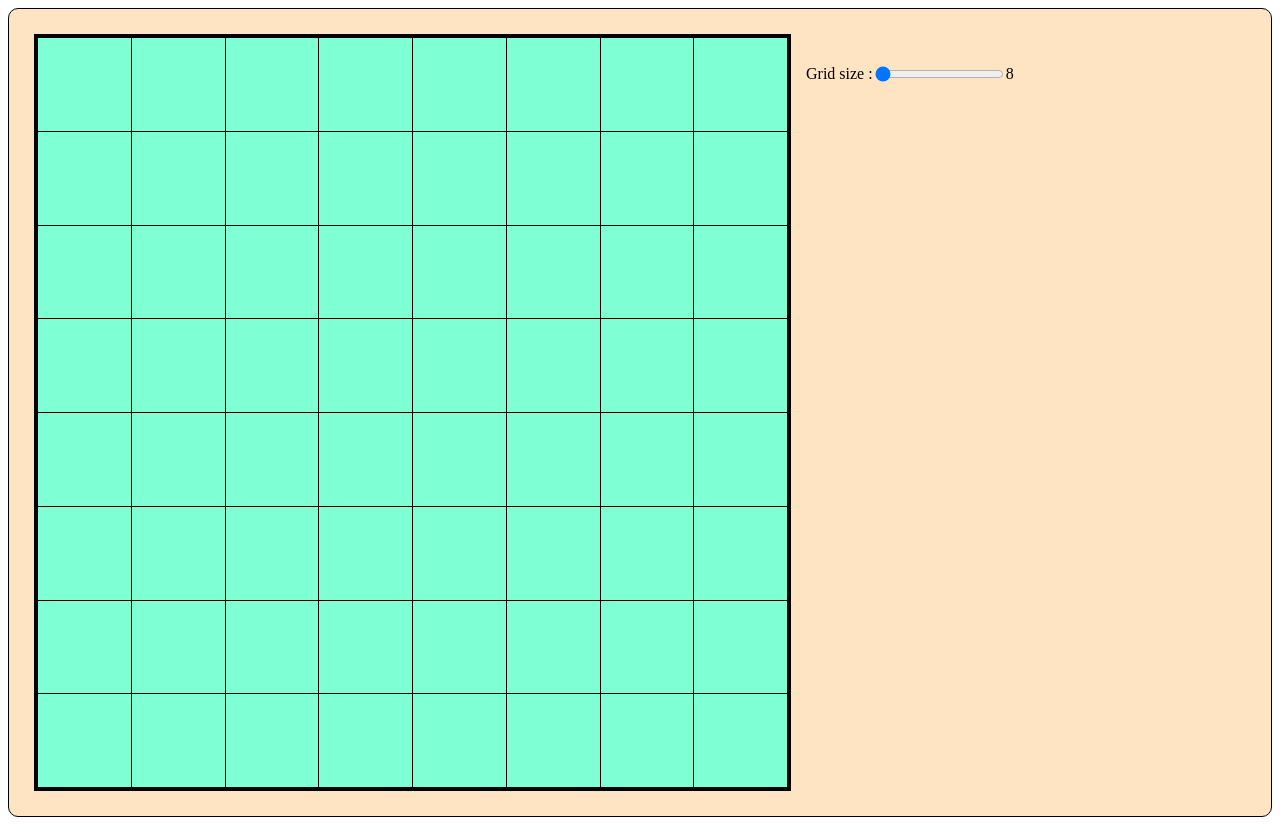
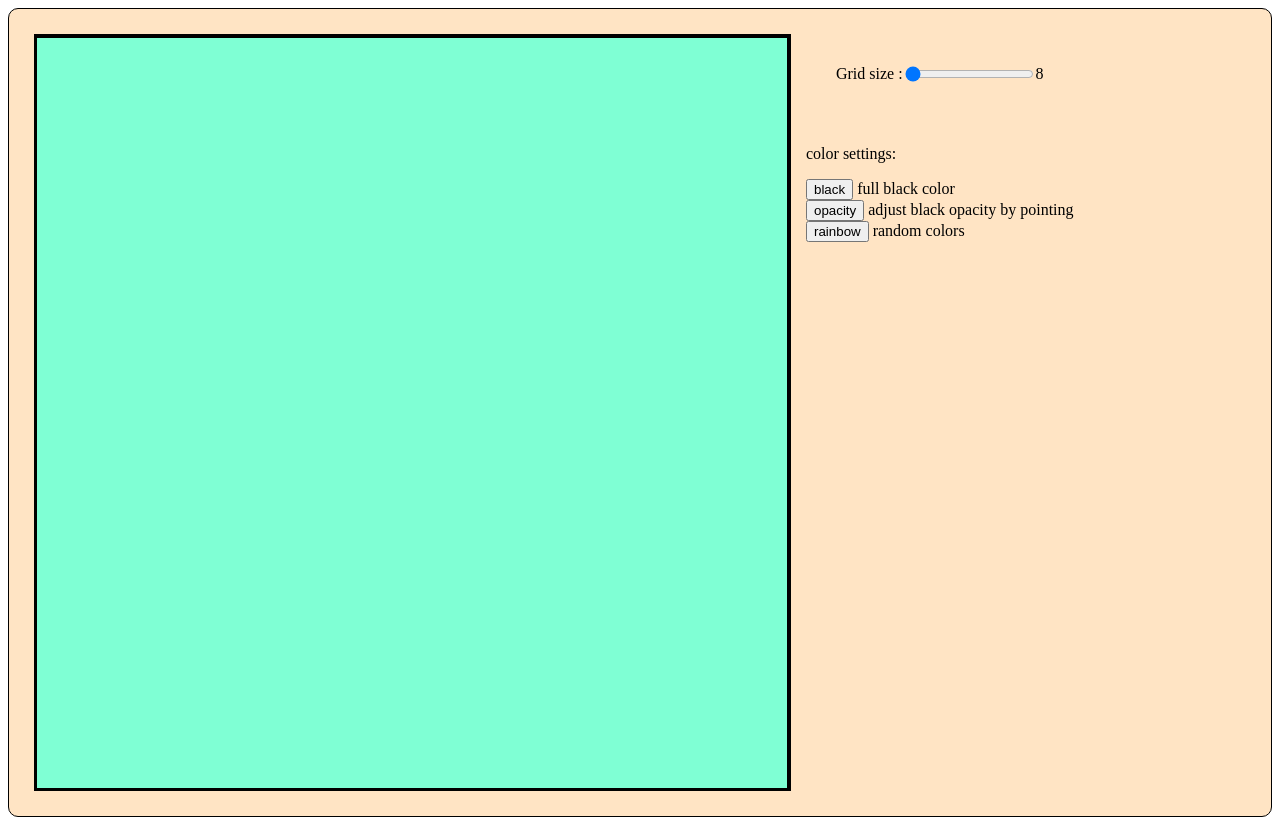
Before and after one commit to Mitrandir666/Etch-A-Sketch, a plain HTML site: page index.html in a window 1280 px wide. Drawn offline with Linux system fonts and the light colour scheme.

Commit message:
creating button with drawing functions - black, oapcity, rainbow

```diff
--- a/index.html
+++ b/index.html
@@ -17,6 +17,22 @@
                     <input id = "slider" type = "range" min = "8" max = "100" value = "8" name = "slider"/>
                     <label id = "sliderValue" for = "slider">8</label>
                 </div>
+                <div id="buttonsContainer">
+                    <p>color settings:</p>
+                    <div id="blackButtonContainer">
+                        <button id ="blackColorButton" name="blackColorButton">black</button>
+                        <label for="blackColorButton">full black color</label>
+                    </div>
+                    <div id="opacityBlackColorButtonContainer">
+                        <button id ="opacityBlackColorButton" name="opacityBlackColorButton">opacity</button>
+                        <label for="opacityBlackColorButton">adjust black opacity by pointing</label>
+                    </div>
+                    <div id="rainbowColorButtonContainer">
+                        <button id ="rainbowColorButton" name="rainbowColorButton">rainbow</button>
+                        <label for="rainbowColorButton">random colors</label>
+                    </div>
+
+                </div>
             </div>
         </div>
     </div>
--- a/script.js
+++ b/script.js
@@ -5,6 +5,10 @@ const gridField = document.querySelector("#gridField");
 const settingsField = document.querySelector("#settingsField");
 const slider = document.querySelector('#slider');
 const sliderValue = document.querySelector('#sliderValue');
+const blackColorButton = document.querySelector('#blackColorButton');
+const opacityBlackColorButton = document.querySelector('#opacityBlackColorButton');
+const rainbowColorButton = document.querySelector('#rainbowColorButton');
+
 
 
 slider.addEventListener('input', setGrid);
@@ -12,10 +16,6 @@ slider.addEventListener('input', setGrid);
 setGrid();
 makeGrid();
 
-
-//tutaj sprobuje zmianiac kolor tla na razie bez zadnej funkcji
-
-//znalazlem "hasPointerCapture() method w mdm" oraz "pointerCapture"
 
 
 function setGrid(){//funkcja ustawia i wyswietla wartosc suwaka oraz aktualizuje wartosc zmiennej gridResolution
@@ -30,27 +30,46 @@ function makeGrid(){
     for (let i=1; i<= gridResolution; i++){// tworzy poziome kontenery dla pojedynczych komorek
         let gridRow = document.createElement("div");
         gridRow.classList.add("gridRow");
-        gridRow.style.height = (containerSize / gridResolution)-1 + "px";
-        gridRow.style.borderBottom = "1px solid black";
+        gridRow.style.height = (containerSize / gridResolution) + "px";
+
         gridRow.style.display = "flex";
         gridField.appendChild(gridRow);
 
         for (let j=1; j<=gridResolution; j++){// tworzy pojedyncze komorki w poziomych kontenerach
             let singleCell = document.createElement("div");
             singleCell.classList.add("singleCell");
-            singleCell.style.height = (containerSize / gridResolution) - 1 + "px";
-            singleCell.style.width = (containerSize / gridResolution) - 1 + "px";
-            singleCell.style.borderLeft = "1px solid black";
+            singleCell.style.height = (containerSize / gridResolution) + "px";
+            singleCell.style.width = (containerSize / gridResolution) + "px";
+
             gridRow.appendChild(singleCell);
 
-            //dodanie zmiany koloru tla po najechaniu kurosorem myszy na czarny
-            let opacity = 0.1;
-            singleCell.addEventListener('mouseenter', function(){
-                opacity+=0.1;
-                opacity = Math.min(1, opacity);//ograniczenie opacity do 1
-                singleCell.style.backgroundColor = `rgba(0,0,0,${opacity})`;
-                console.log(opacity);
-            });
+                //rysowanie tylko zwyklego czarnego tracka:
+                blackColorButton.addEventListener('click', function(){
+                    singleCell.addEventListener('mouseenter', function(){
+                        singleCell.style.backgroundColor = "black";
+                    });
+                });
+
+                //rysowanie czarnego tracka z opacity
+                opacityBlackColorButton.addEventListener('click', function(){
+                  let opacity = 0.0;
+                    singleCell.addEventListener('mouseenter', function(){
+                        opacity+=0.1;
+                        opacity = Math.min(1, opacity);//ograniczenie opacity do 1
+                        singleCell.style.backgroundColor = `rgba(0,0,0,${opacity})`;
+                    });
+                });
+
+                //rysowanie losowym kolorem
+                rainbowColorButton.addEventListener('click', function(){
+                    singleCell.addEventListener('mouseenter', function(){
+                        let red = Math.floor(Math.random()*256);
+                        let green = Math.floor(Math.random()*256);
+                        let blue = Math.floor(Math.random()*256);
+                        singleCell.style.backgroundColor = `rgb(${red}, ${green}, ${blue})`;
+                    });
+                });
+
         };
     };
 };
--- a/styles.css
+++ b/styles.css
@@ -19,3 +19,7 @@
     justify-content: center;
     padding: 15px;
 }
+#buttonsContainer{
+    display: block;
+    padding: 15px;
+}
```
